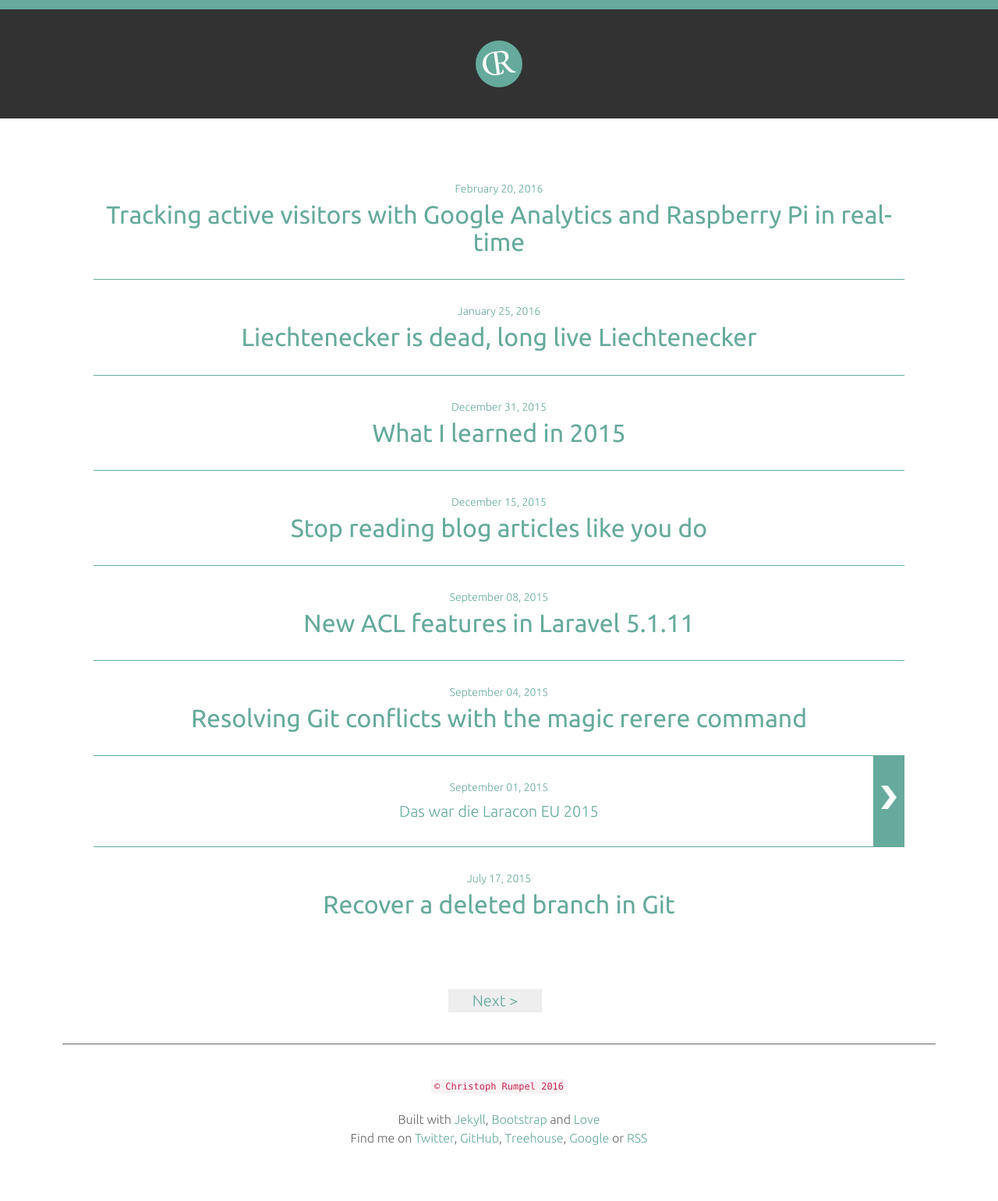
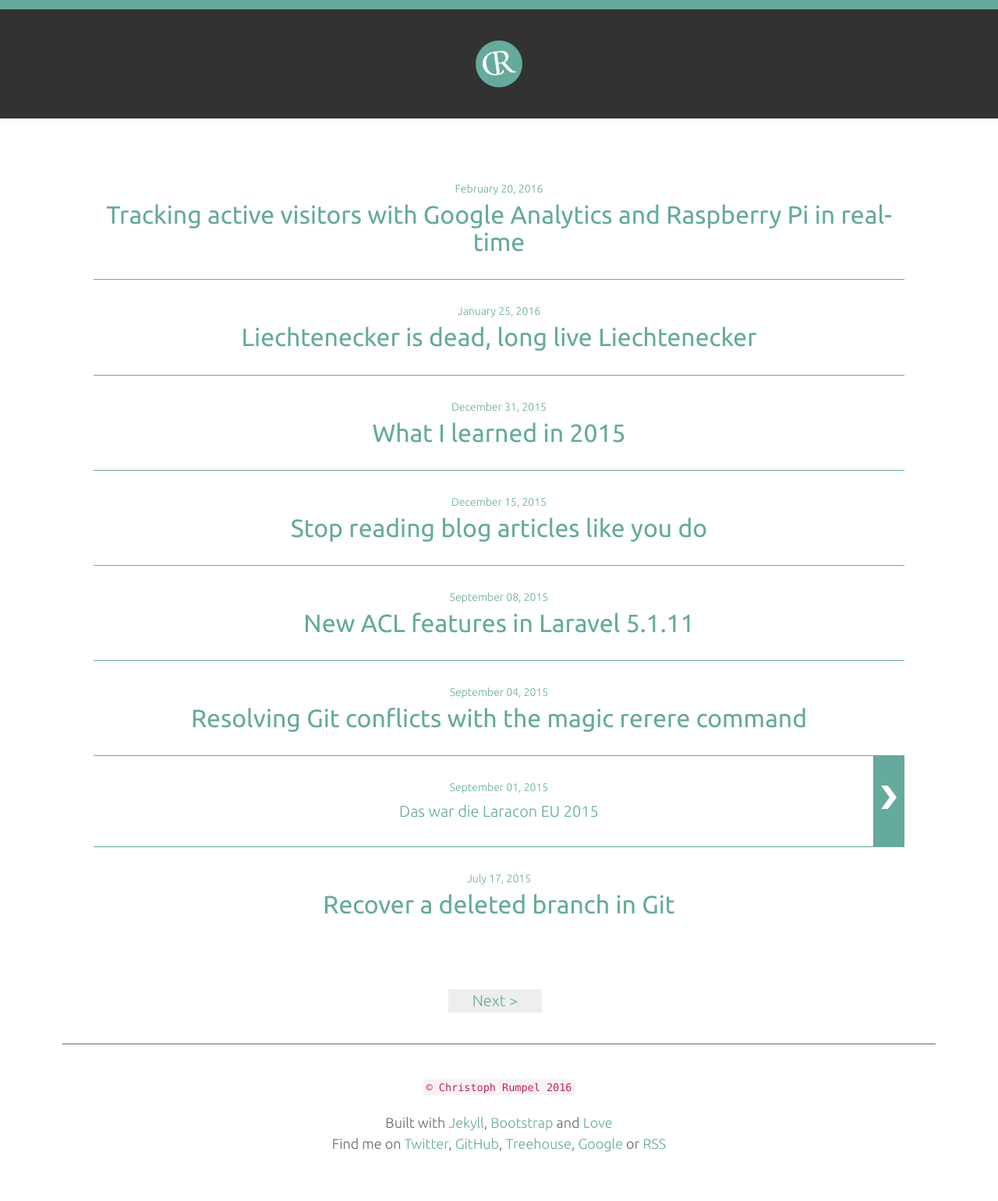
Before and after one commit to christophrumpel/christophrumpel.github.io, a Jekyll site: the page built from index.html, in a window 1280 px wide. Shown: the whole page at 78% size. Built offline with Jekyll 4.4.1, drawn with Linux system fonts in a browser that asks for light colours; the list of posts is cut into pages by our own code.

Commit message:
Update footer, increase font

```diff
--- a/_includes/style.css
+++ b/_includes/style.css
@@ -1979,8 +1979,8 @@ pre {
   border-top: 1px solid #666;
   color: #666;
   text-align: center;
-  font-size: 16px;
-  font-size: 0.8rem; }
+  font-size: 18px;
+  font-size: 0.9rem; }
   .footer--main a {
     text-decoration: none; }
 
--- a/assets/sass/modules/_footer.scss
+++ b/assets/sass/modules/_footer.scss
@@ -3,7 +3,7 @@
 	border-top: 1px solid $text-dark-color;
 	color: $text-dark-color;
 	text-align: center;
-	@include x-rem(font-size, 16px);
+	@include x-rem(font-size, 18px);
 
 	a {
 		text-decoration: none;
```
Also changed, not shown: _includes/style.min.css.
